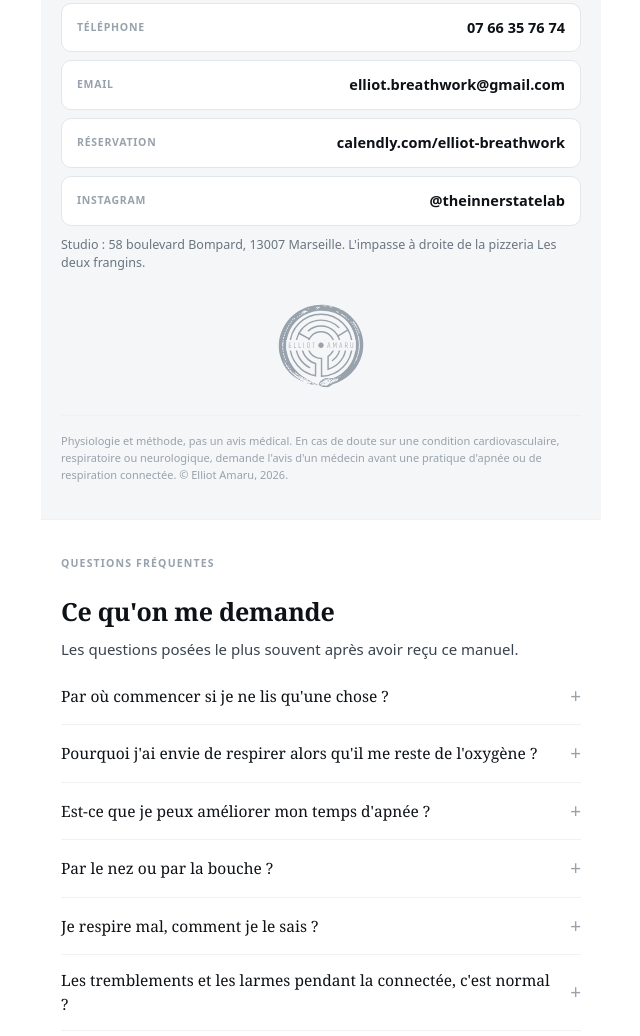
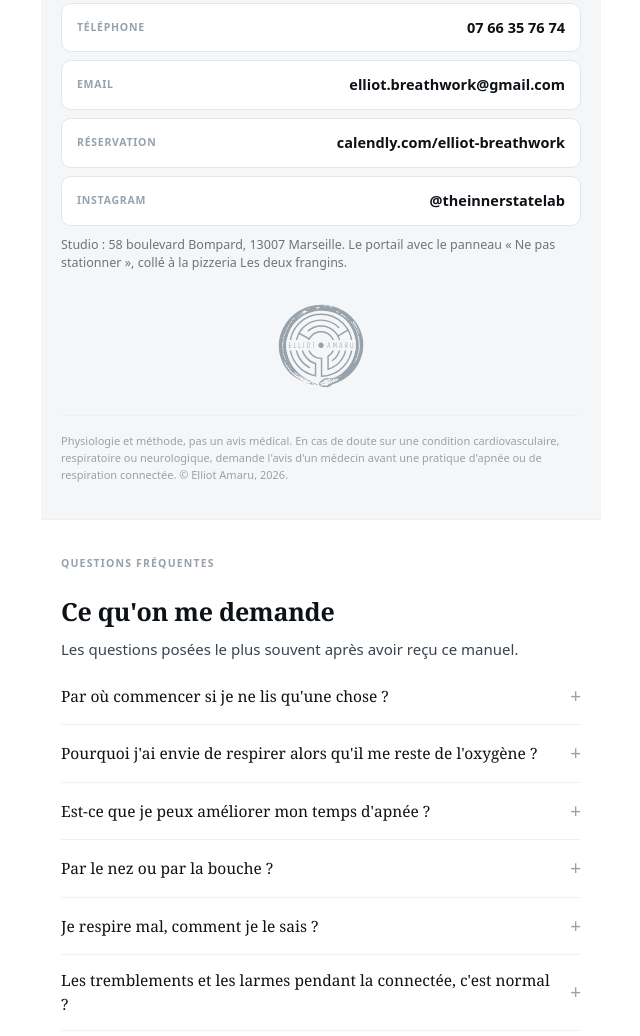
Before and after one commit to elliotbreathwork-tech/manuel-du-souffle, a plain HTML site: page index.html in a window 1280 px wide. Shown: the part 5624-6660 px from the top of the page, without its empty margins (319-959 px from the left). Drawn offline with Linux system fonts and the light colour scheme.

Commit message:
Adresse du studio : portail avec panneau « Ne pas stationner » collé à la pizzeria
Co-Authored-By: Claude Sonnet 5.5 <noreply@anthropic.com>

```diff
--- a/index.html
+++ b/index.html
@@ -410,7 +410,7 @@
       <a href="https://calendly.com/elliot-breathwork" target="_blank" rel="noopener"><span class="k">Réservation</span><span class="v">calendly.com/elliot-breathwork</span></a>
       <a href="https://www.instagram.com/theinnerstatelab/" target="_blank" rel="noopener"><span class="k">Instagram</span><span class="v">@theinnerstatelab</span></a>
     </div>
-    <p class="addr">Studio : 58 boulevard Bompard, 13007 Marseille. L'impasse à droite de la pizzeria Les deux frangins.</p>
+    <p class="addr">Studio : 58 boulevard Bompard, 13007 Marseille. Le portail avec le panneau « Ne pas stationner », collé à la pizzeria Les deux frangins.</p>
 
     <div class="endmark"><svg aria-hidden="true" focusable="false"><use href="#sceau"></use></svg></div>
     <p class="sources">Physiologie et méthode, pas un avis médical. En cas de doute sur une condition cardiovasculaire, respiratoire ou neurologique, demande l'avis d'un médecin avant une pratique d'apnée ou de respiration connectée. © Elliot Amaru, 2026.</p>
```
